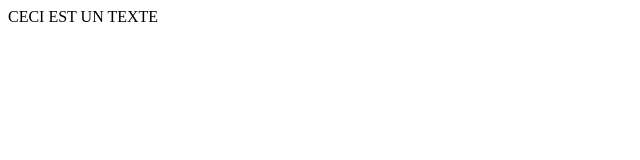
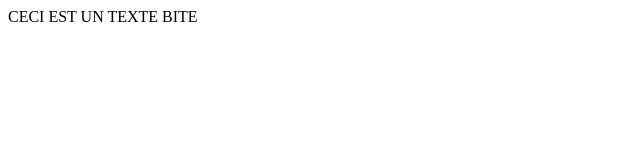
Before and after one commit to RowanLC/Test-Rowan, a plain HTML site: page index.html in a window 1280 px wide. Shown: the full height of the page, 0-640 px from the left. Drawn offline with Linux system fonts and the light colour scheme.

Commit message:
modif encore

```diff
--- a/index.html
+++ b/index.html
@@ -8,5 +8,6 @@
 </head>
 <body>
     CECI EST UN TEXTE
+    BITE
 </body>
 </html>
```
